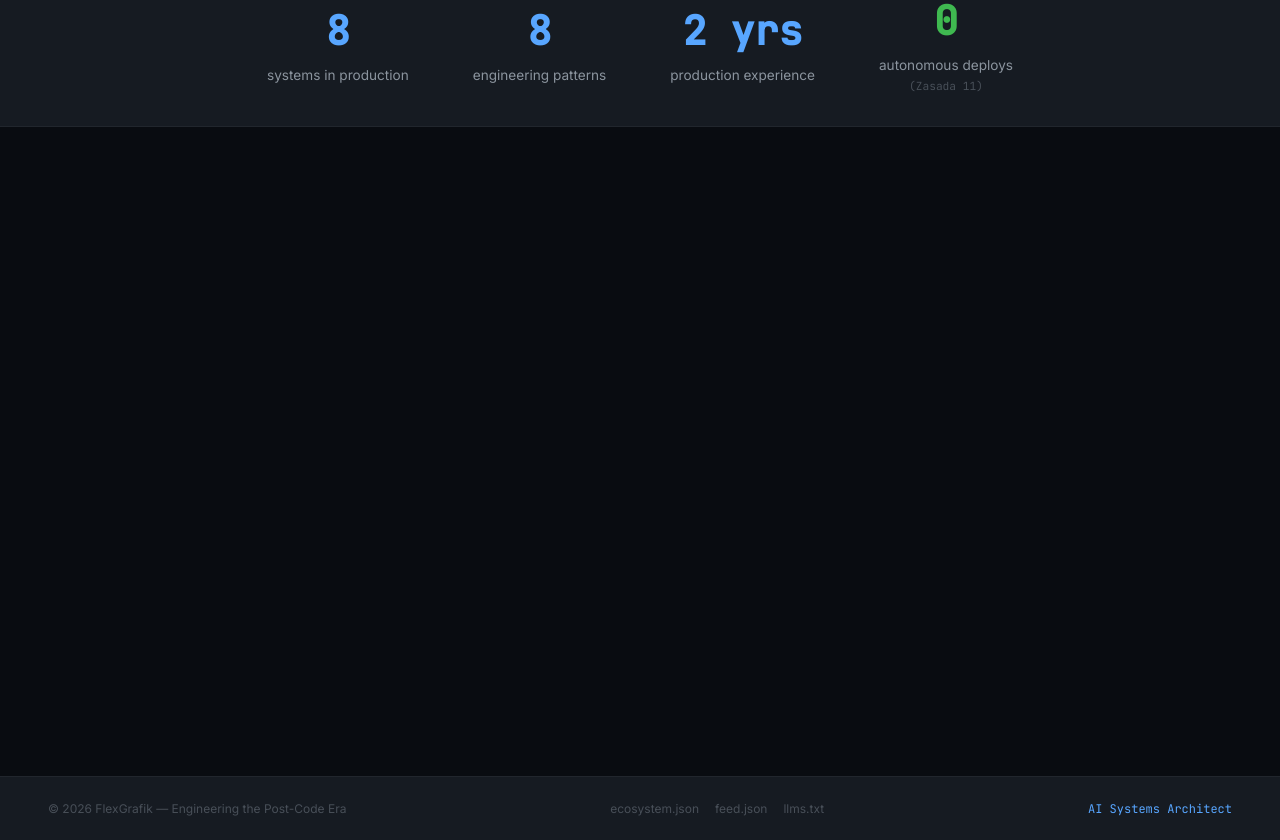
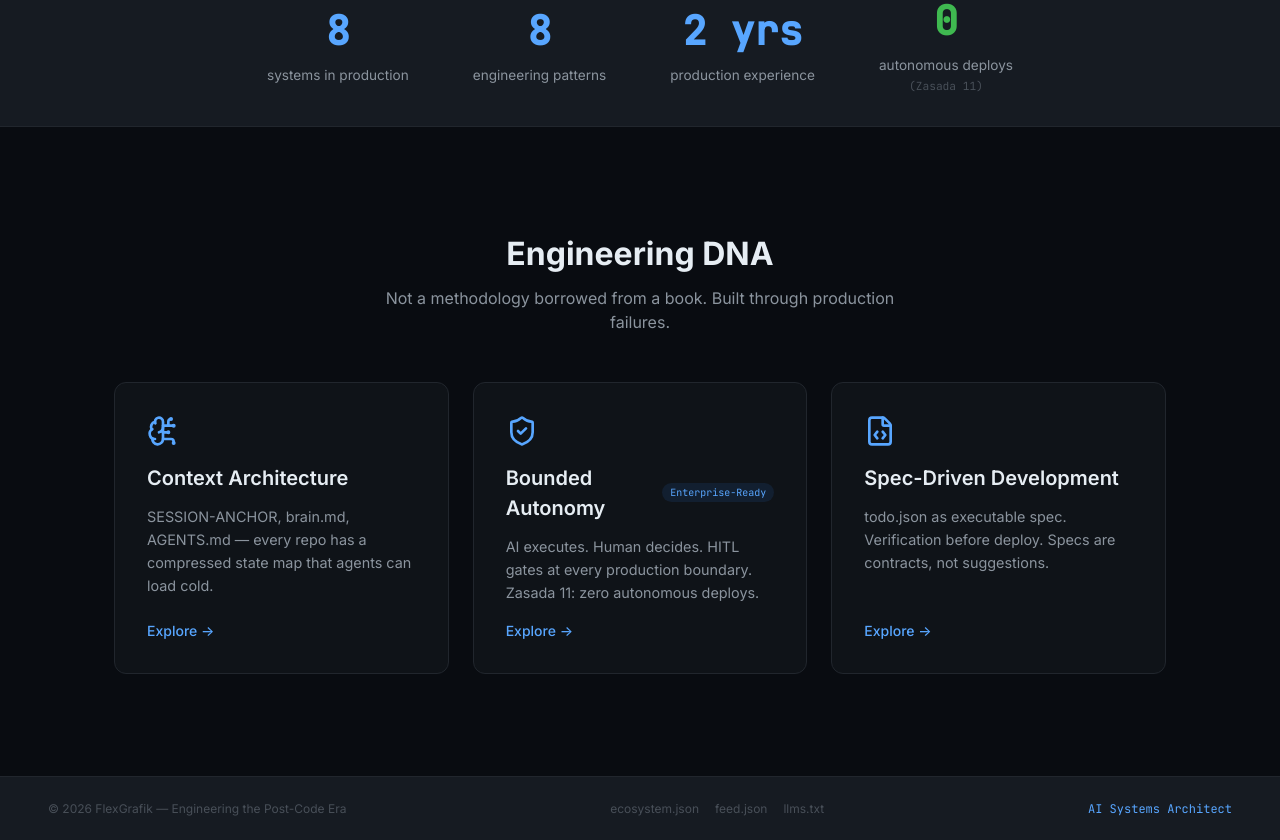
Before and after one commit to wozniaknorbert95-del/portfolio, a Next.js app: page / in a window 1280 px wide. Shown: the part 1180-2020 px from the top of the page. Built offline with nearby package versions, Linux system fonts and the light colour scheme.

Commit message:
fix: ThreePillars visibility + animation cleanup
- Remove Framer Motion from ThreePillars (scroll trigger bug)
- Add 'use client' directive
- Fix lucide icon style prop (wrap in colored div)
- Simple render without animation = always visible
- Build: 30 routes, zero errors

```diff
--- a/src/components/home/AgentFlow.tsx
+++ b/src/components/home/AgentFlow.tsx
@@ -45,7 +45,7 @@ const arrowVariants = {
 export default function AgentFlow() {
   const prefersReducedMotion = useReducedMotion();
   const ref = useRef<HTMLDivElement>(null);
-  const isInView = useInView(ref, { once: true, margin: '-100px' });
+  const isInView = useInView(ref, { once: true, margin: '0px' });
 
   return (
     <section
--- a/src/components/home/MetricsStrip.tsx
+++ b/src/components/home/MetricsStrip.tsx
@@ -60,7 +60,8 @@ function AnimatedMetric({
     return () => clearTimeout(timeout);
   }, [isInView, isCountUp, countTarget, delay, hasAnimated, prefersReducedMotion]);
 
-  const displayValue = isCountUp ? String(count) : value;
+  const shouldCountUp = isCountUp && typeof countTarget === 'number';
+  const displayValue = shouldCountUp ? String(count) : value;
 
   return (
     <div className="flex flex-col items-center shrink-0">
@@ -102,7 +103,7 @@ function AnimatedMetric({
 export default function MetricsStrip() {
   const prefersReducedMotion = useReducedMotion();
   const ref = useRef<HTMLDivElement>(null);
-  const isInView = useInView(ref, { once: true, margin: '-100px' });
+  const isInView = useInView(ref, { once: true, margin: '0px', amount: 0.1 });
 
   const metrics: MetricProps[] = [
     {
--- a/src/components/home/ThreePillars.tsx
+++ b/src/components/home/ThreePillars.tsx
@@ -1,7 +1,5 @@
 'use client';
 
-import { useRef } from 'react';
-import { useReducedMotion, motion, useInView } from 'framer-motion';
 import Link from 'next/link';
 import { BrainCircuit, ShieldCheck, FileCode, type LucideIcon } from 'lucide-react';
 
@@ -35,34 +33,16 @@ const pillars: Pillar[] = [
   },
 ];
 
-const cardVariants = {
-  hidden: { opacity: 0, y: 24 },
-  visible: (i: number) => ({
-    opacity: 1,
-    y: 0,
-    transition: { delay: i * 0.15, duration: 0.5, ease: 'easeOut' as const },
-  }),
-};
-
 export default function ThreePillars() {
-  const prefersReducedMotion = useReducedMotion();
-  const ref = useRef<HTMLDivElement>(null);
-  const isInView = useInView(ref, { once: true, margin: '-80px' });
-
   return (
     <section
-      className="mx-auto"
       style={{
         maxWidth: 1100,
+        margin: '0 auto',
         padding: 'var(--section-padding) 24px',
       }}
     >
-      <motion.div
-        initial={prefersReducedMotion ? false : { opacity: 0, y: 16 }}
-        animate={isInView ? { opacity: 1, y: 0 } : {}}
-        transition={{ duration: 0.4 }}
-        className="text-center mb-12"
-      >
+      <div className="text-center" style={{ marginBottom: '3rem' }}>
         <h2
           className="font-bold"
           style={{
@@ -83,7 +63,7 @@ export default function ThreePillars() {
         >
           Not a methodology borrowed from a book. Built through production failures.
         </p>
-      </motion.div>
+      </div>
 
       <div
         className="grid"
@@ -92,19 +72,16 @@ export default function ThreePillars() {
           gap: 24,
         }}
       >
-        {pillars.map((pillar, i) => (
-          <motion.div
+        {pillars.map((pillar) => (
+          <div
             key={pillar.title}
-            custom={i}
-            initial={prefersReducedMotion ? false : 'hidden'}
-            animate={isInView ? 'visible' : 'hidden'}
-            variants={cardVariants}
-            className="flex flex-col transition-all"
+            className="flex flex-col"
             style={{
               background: 'var(--color-bg-surface)',
               border: '1px solid var(--color-border)',
               borderRadius: 'var(--radius-lg)',
               padding: 32,
+              transition: 'border-color 250ms ease, transform 250ms ease',
             }}
             onMouseEnter={(e) => {
               e.currentTarget.style.borderColor = 'var(--color-accent)';
@@ -115,8 +92,8 @@ export default function ThreePillars() {
               e.currentTarget.style.transform = 'translateY(0)';
             }}
           >
-            <div style={{ marginBottom: 16 }}>
-              <pillar.icon size={32} style={{ color: 'var(--color-accent)' }} />
+            <div style={{ marginBottom: 16, color: 'var(--color-accent)' }}>
+              <pillar.icon size={32} />
             </div>
 
             <div className="flex items-center gap-2" style={{ marginBottom: 4 }}>
@@ -159,18 +136,17 @@ export default function ThreePillars() {
 
             <Link
               href={pillar.href}
-              className="font-medium no-underline transition-all inline-block"
+              className="font-medium inline-block"
               style={{
                 color: 'var(--color-accent)',
                 fontSize: '0.875rem',
                 marginTop: 16,
+                textDecoration: 'none',
               }}
-              onMouseEnter={(e) => (e.currentTarget.style.textDecoration = 'underline')}
-              onMouseLeave={(e) => (e.currentTarget.style.textDecoration = 'none')}
             >
               Explore &rarr;
             </Link>
-          </motion.div>
+          </div>
         ))}
       </div>
     </section>
```
